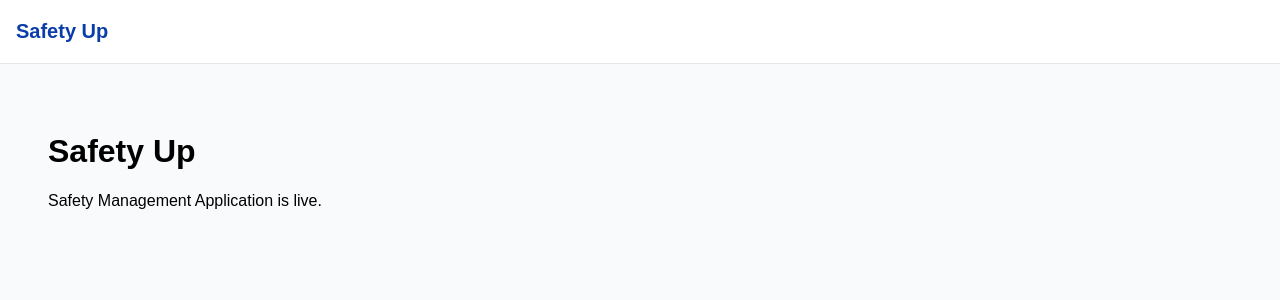
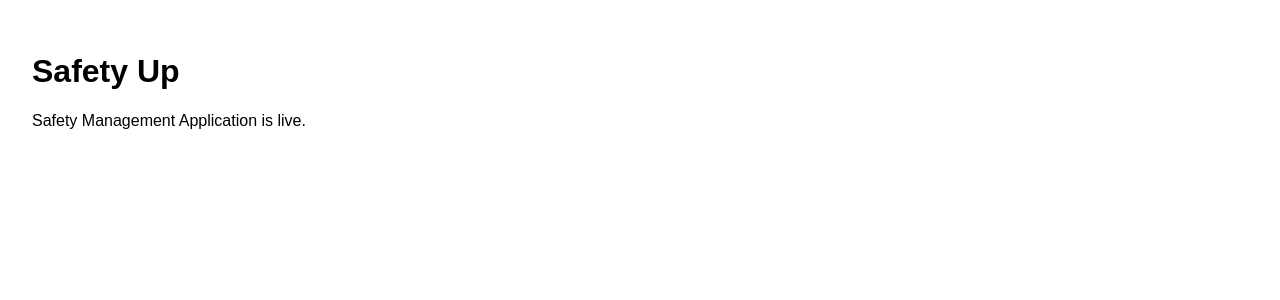
Before and after one commit to lhicks94/Safety-Up-Safety-Management, a Next.js app: page / in a window 1280 px wide. Shown: the top 300 px of the page. Built offline with nearby package versions, Linux system fonts and the light colour scheme.

Commit message:
Temporarily remove header to isolate build issue

```diff
--- a/app/layout.js
+++ b/app/layout.js
@@ -1,5 +1,3 @@
-import Header from "./components/Header";
-
 export const metadata = {
   title: "Safety Up",
   description: "Safety Management Application"
@@ -8,23 +6,10 @@ export const metadata = {
 export default function RootLayout({ children }) {
   return (
     <html lang="en">
-      <body style={styles.body}>
-        <Header />
-        <main style={styles.main}>
-          {children}
-        </main>
+      <body style={{ margin: 0, fontFamily: "Arial, sans-serif" }}>
+        {children}
       </body>
     </html>
   );
 }
-
-const styles = {
-  body: {
-    margin: 0,
-    fontFamily: "Arial, sans-serif",
-    backgroundColor: "#f9fafb"
-  },
-  main: {
-    padding: "16px"
-  }
-};
+``
```
